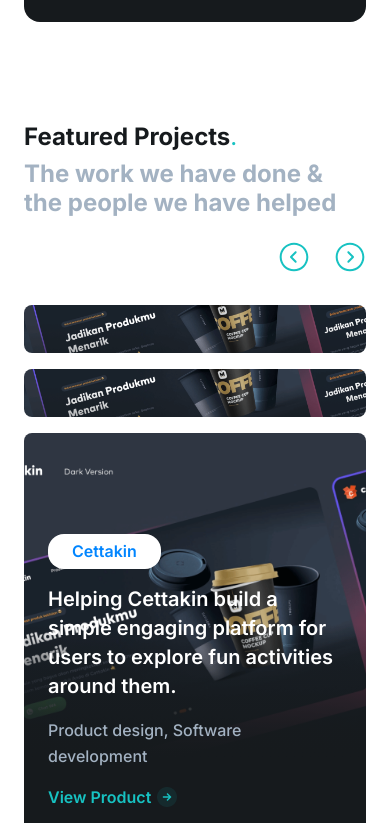
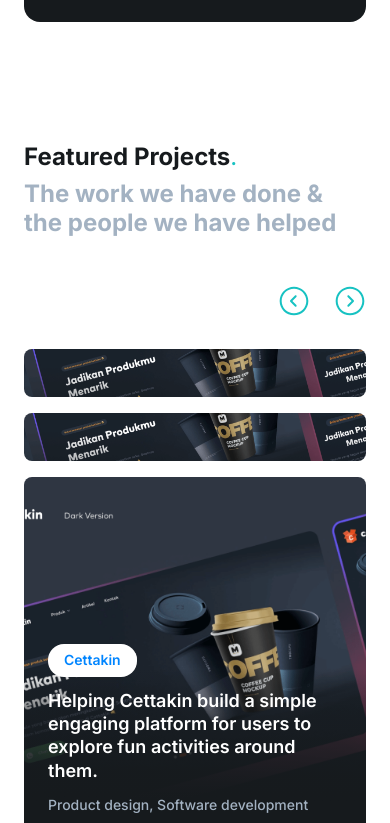
Before and after one commit to pdev6373/stackbuld, a Next.js app: page / in a window 390 px wide. Shown: the part 3324-4147 px from the top of the page. Built offline with nearby package versions, Linux system fonts and the light colour scheme.

Commit message:
initial commit

```diff
--- a/components/projects/Projects.module.css
+++ b/components/projects/Projects.module.css
@@ -100,21 +100,21 @@
   border-radius: 16px;
   font-size: 16px;
   font-weight: 600;
-  line-height: 19px;
+  line-height: 1.1875;
 }
 
 .accordionContentText {
   color: #a3b2c2;
   font-size: 16px;
   font-weight: 500;
-  line-height: 26px;
+  line-height: 1.625;
 }
 
 .accordionContentHeader {
   color: #ffffff;
   font-size: 20px;
   font-weight: 600;
-  line-height: 29px;
+  line-height: 1.3;
 }
 
 .accordionTrigger {
@@ -128,7 +128,7 @@
   color: #17c2c2;
   font-size: 16px;
   font-weight: 600;
-  line-height: 23px;
+  line-height: 1.4375;
 }
 
 .dot {
@@ -187,7 +187,7 @@
 
 @media (max-width: 700px) {
   .projects {
-    padding: 40px 24px 60px;
+    padding: 60px 24px;
   }
 
   .sectionTitle {
@@ -197,6 +197,10 @@
   .sectionTitle,
   .sectionBody {
     font-size: 30px;
+  }
+
+  .projectsHeader {
+    gap: 40px;
   }
 }
 
@@ -208,6 +212,28 @@
 
   .projects {
     gap: 32px;
+  }
+
+  .projectsHeader {
+    gap: 48px;
+  }
+
+  .accordionChip {
+    font-size: 14px;
+    padding-inline: 16px;
+  }
+
+  .accordionContentHeader {
+    font-size: 18px;
+  }
+
+  .accordionContentText,
+  .accordionTriggerText {
+    font-size: 14px;
+  }
+
+  .accordionContent {
+    gap: 12px;
   }
 }
 
```
